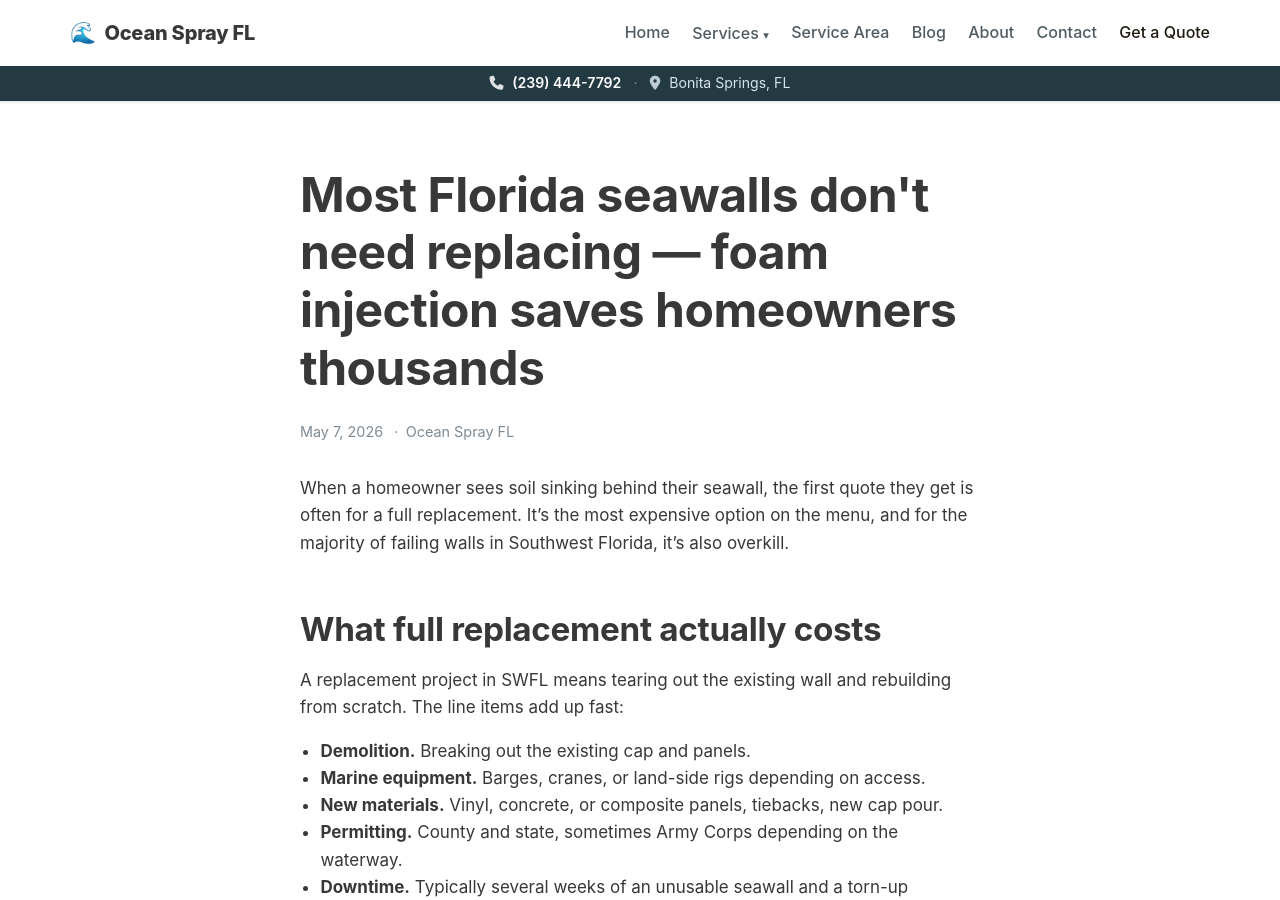
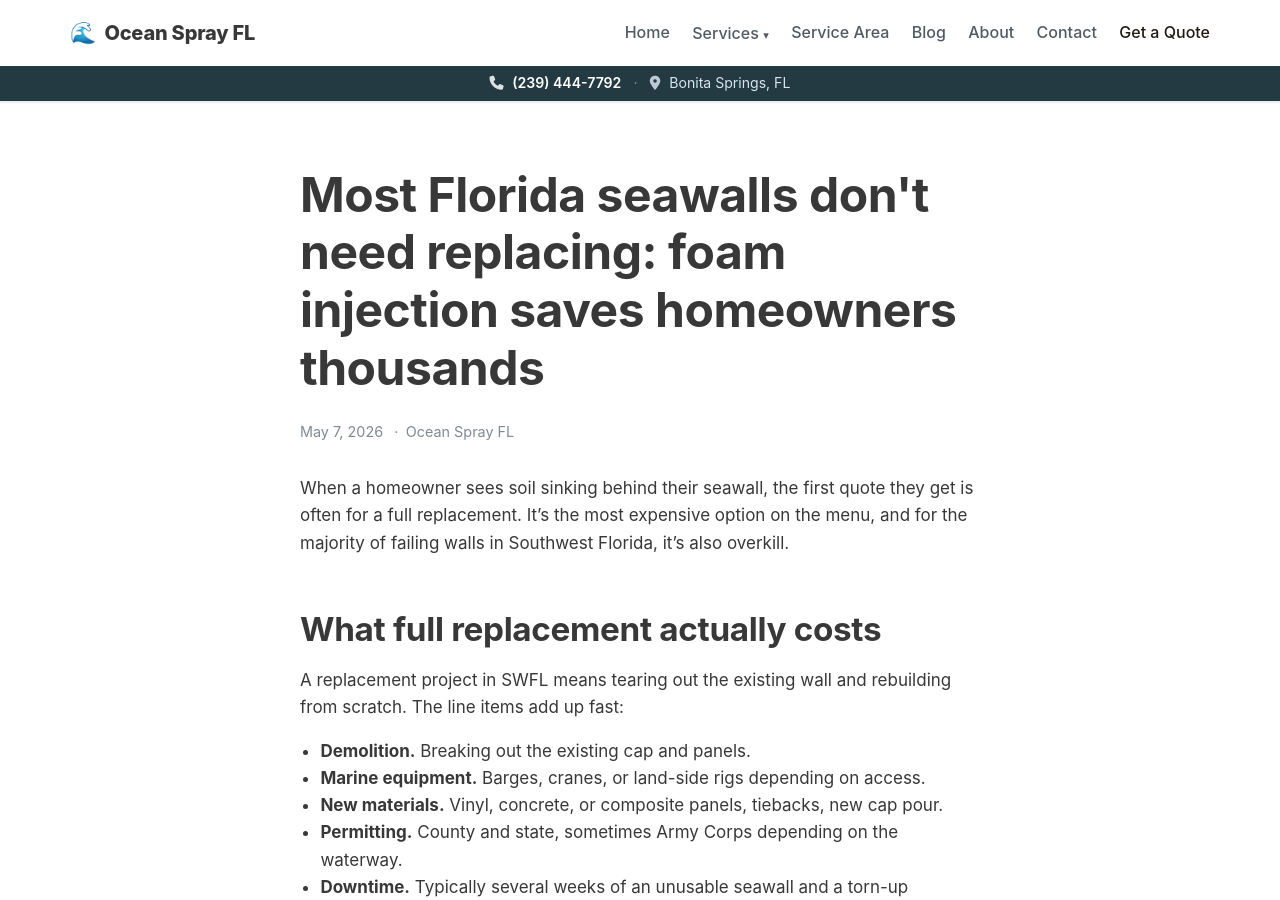
Before and after one commit to jaxlee-digital/oceansprayfl, a Jekyll site: the page built from _posts/2026-05-07-seawall-replacement-cost-florida.md, in a window 1280 px wide and 900 px high. Built offline with Jekyll 4.4.1, drawn with Linux system fonts in a browser that asks for light colours.

```diff
--- a/_posts/2026-05-07-seawall-replacement-cost-florida.md
+++ b/_posts/2026-05-07-seawall-replacement-cost-florida.md
@@ -1,5 +1,5 @@
 ---
-title: "Most Florida seawalls don't need replacing — foam injection saves homeowners thousands"
+title: "Most Florida seawalls don't need replacing: foam injection saves homeowners thousands"
 date: 2026-05-07
 author: Ocean Spray FL
 tags: [seawall, cost, foam-injection, swfl]
@@ -7,7 +7,7 @@ excerpt: >-
   Most failing seawalls in Southwest Florida don't need to be torn
   out and rebuilt. Polyurethane foam injection stabilizes the soil
   behind the wall, fixes the actual problem, and runs about half the
-  cost of full replacement — saving most homeowners thousands.
+  cost of full replacement, saving most homeowners thousands.
 ---
 
 When a homeowner sees soil sinking behind their seawall, the first
```
